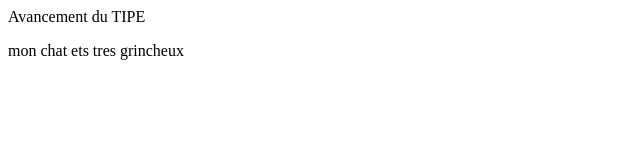
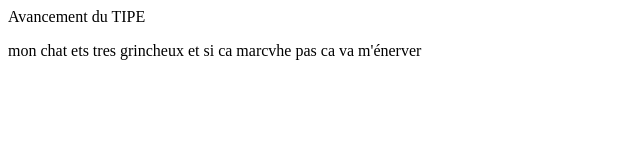
Before and after one commit to lucas7dsc/lucas7dsc.github.io, a plain HTML site: page index.html in a window 1280 px wide. Shown: the whole page, without its empty margins (0-640 px from the left). Drawn offline with Linux system fonts and the light colour scheme.

Commit message:
Update index.html

```diff
--- a/index.html
+++ b/index.html
@@ -1,5 +1,5 @@
 <!DOCTYPE html>
 <html lang=fr>
     <head>Avancement du TIPE</head>
-    <p>mon chat ets tres grincheux</p>
+    <p>mon chat ets tres grincheux et si ca marcvhe pas ca va m'énerver</p>
 </html>
```
